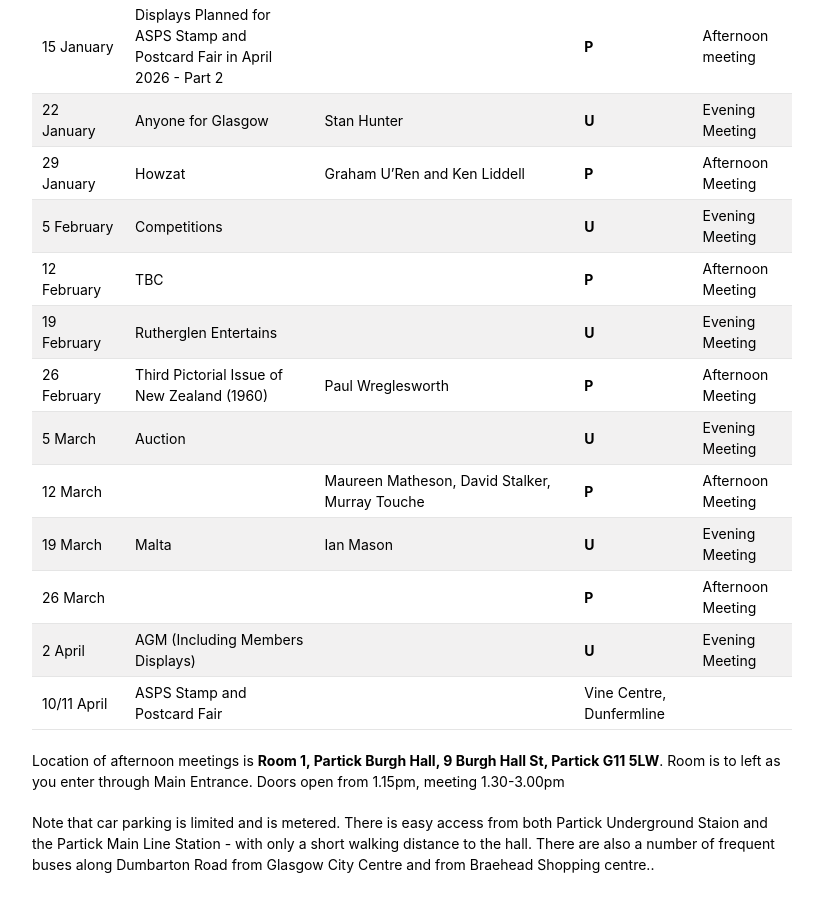
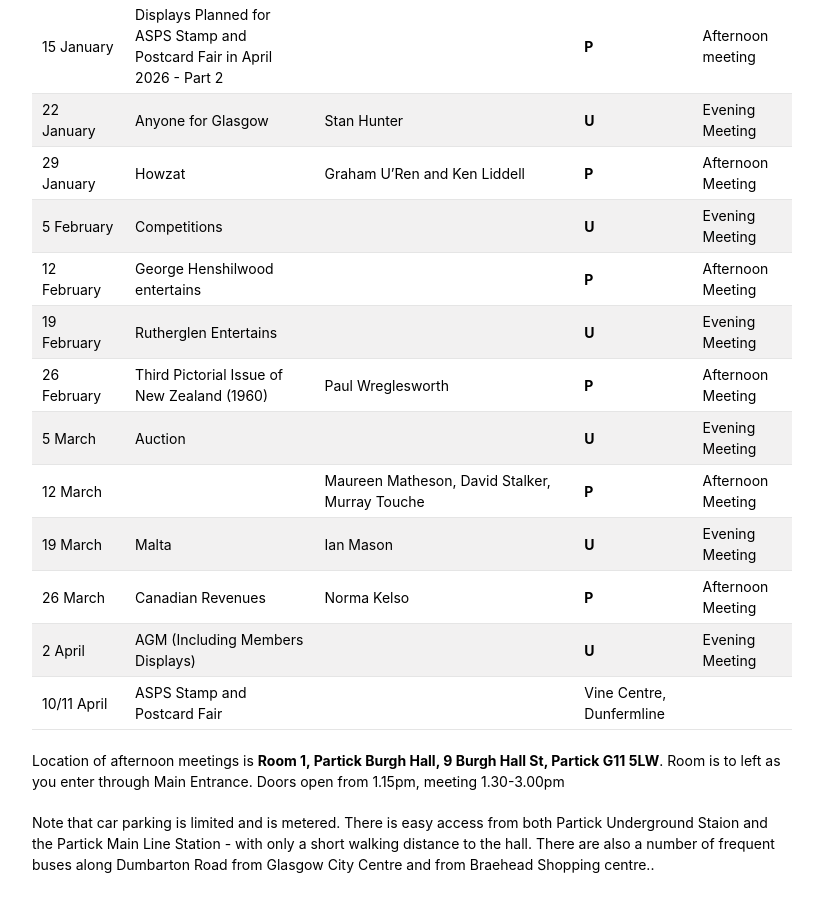
Before and after one commit to astalker/caledonian-stamps, a Jekyll site: the page built from meetings.md, in a window 1280 px wide and 900 px high, scrolled down 1390 px. Shown: the whole window, without its empty margins (338-1161 px from the left). Built offline with Jekyll 4.4.1, drawn with Linux system fonts in a browser that asks for light colours; our own code applies the rules of GitHub Pages for plain Markdown files.

Commit message:
March Meetings updated

```diff
--- a/meetings.md
+++ b/meetings.md
@@ -32,13 +32,13 @@ Date  | Subject | Displayer | Location | Timing of meetings |
 22 January | Anyone for Glasgow| Stan Hunter | **U** | Evening Meeting
 29 January | Howzat| Graham U'Ren and Ken Liddell | **P** | Afternoon Meeting
 5 February | Competitions | | **U** | Evening Meeting
-12 February | TBC | | **P** | Afternoon Meeting
+12 February | George Henshilwood entertains | | **P** | Afternoon Meeting
 19 February | Rutherglen Entertains | | **U** | Evening Meeting
 26 February | Third Pictorial Issue of New Zealand (1960) | Paul Wreglesworth | **P** | Afternoon Meeting
 5 March | Auction | | **U** | Evening Meeting
 12 March | | Maureen Matheson, David Stalker, Murray Touche | **P** | Afternoon Meeting
 19 March | Malta | Ian Mason |**U** | Evening Meeting
-26 March || | **P** | Afternoon Meeting
+26 March |Canadian Revenues| Norma Kelso | **P** | Afternoon Meeting
 2 April | AGM (Including Members Displays) | | **U** | Evening Meeting
 10/11 April | ASPS Stamp and Postcard Fair | | Vine Centre, Dunfermline |
 
```
